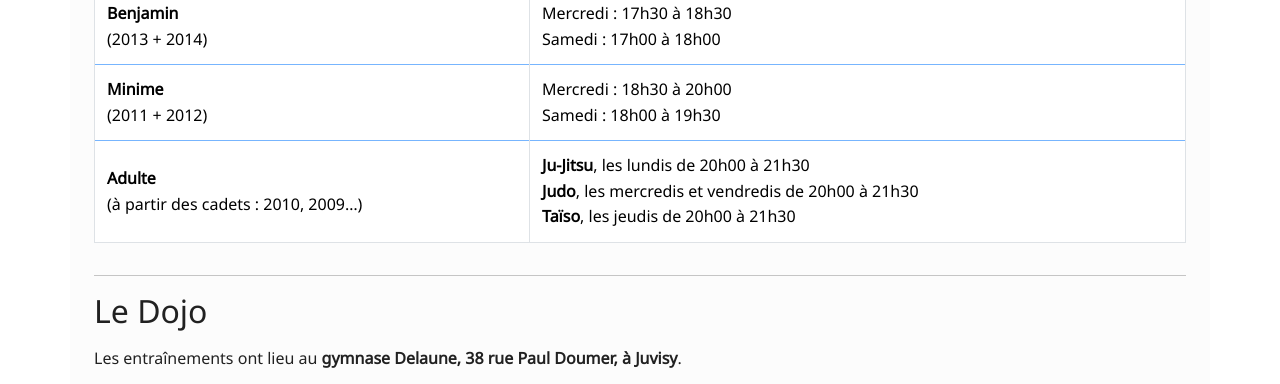
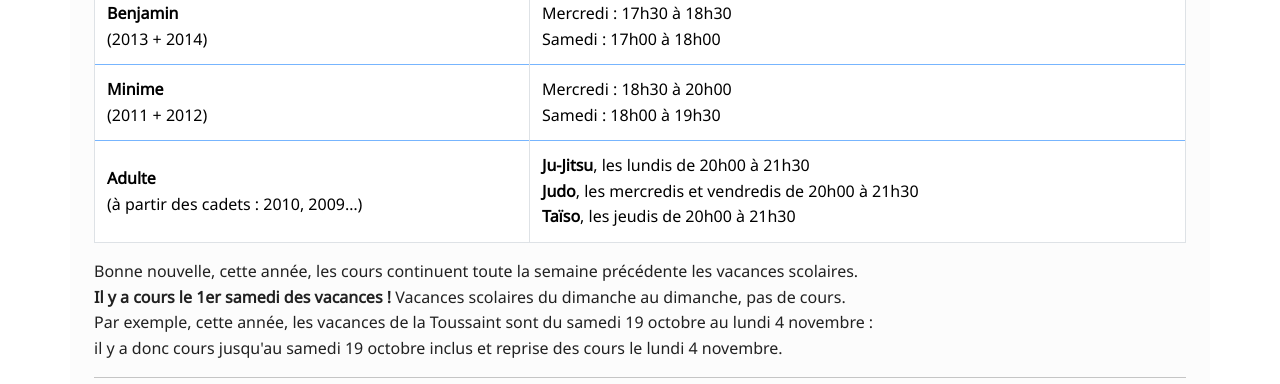
Before and after one commit to JudoClubJuvisy/website2, a Jekyll site: the page built from horaires.html, in a window 1280 px wide and 900 px high, scrolled down 732 px, cut to the strip 0-384 px from the top of the window. Built offline with Jekyll 4.4.1, drawn with Linux system fonts in a browser that asks for light colours.

Commit message:
Mise à jour vacances

```diff
--- a/horaires.html
+++ b/horaires.html
@@ -54,6 +54,13 @@ title: Entraînements | Judo, Ju-Jitsu, Taïso à Juvisy
             </table>
         </div>
 
+		<p>
+			Bonne nouvelle, cette année, les cours continuent toute la semaine précédente les vacances scolaires.<br>
+			<strong>Il y a cours le 1er samedi des vacances !</strong> Vacances scolaires du dimanche au dimanche, pas de cours.<br>
+			Par exemple, cette année, les vacances de la Toussaint sont du samedi 19 octobre au lundi 4 novembre :<br>
+			il y a donc cours jusqu'au samedi 19 octobre inclus et reprise des cours le lundi 4 novembre.
+			</p>
+
 		<hr>
 
         <h2 id="schedule">Le Dojo</h2>
--- a/index.html
+++ b/index.html
@@ -11,6 +11,10 @@ title: Accueil du Judo Club de Juvisy en Essonne
         <!-- Colonne 2: Texte -->
         <div class="col-12 col-md-5 text-md-end py-3" style="background-color: #ffe436;">
             <!-- Reprise des cours le 9 septembre 2024 ! -->
+			<p class="home-highlight">
+				Reprise des cours le 4 novembre 2024 !
+			</p>
+			<br>
 			<p class="home-highlight">
 				Inscription ouverte
 			</p>
```
